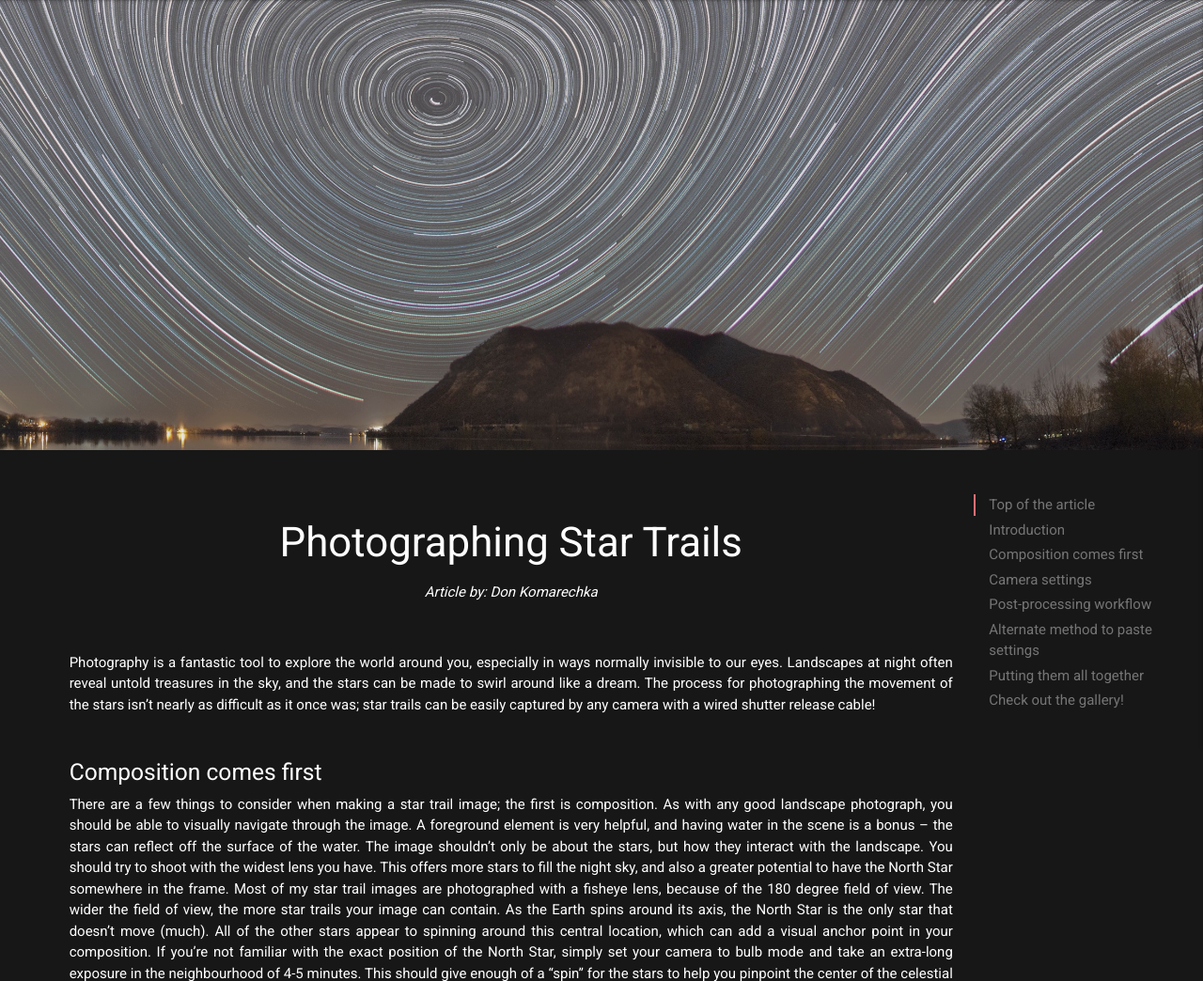
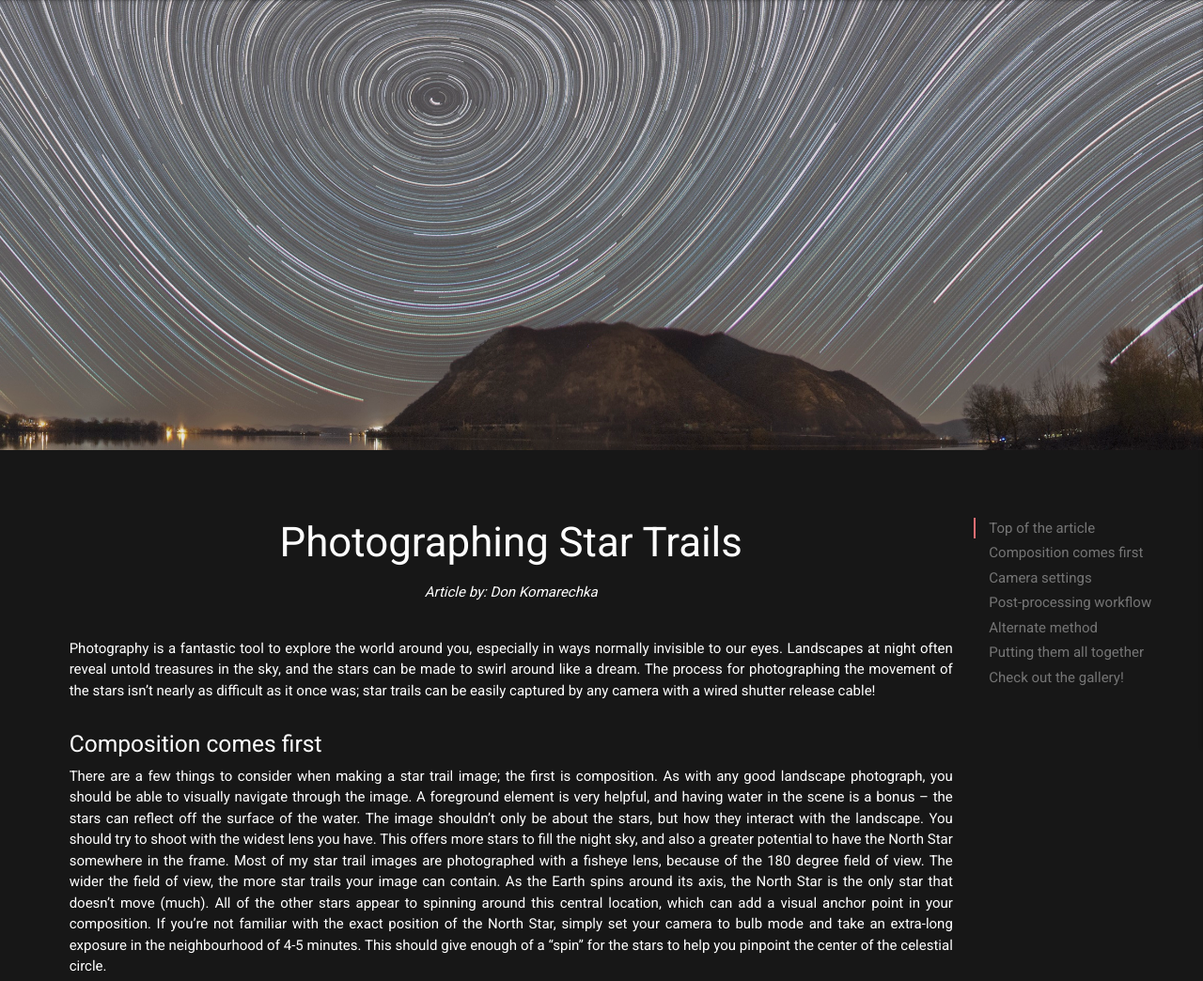
Before and after one commit to SuzanneNL/star-trail-photography, a Flask app: page / in a window 1280 px wide. Shown: the part 65-1109 px from the top of the page at 94% size. Run offline with Flask 2, Linux system fonts and the light colour scheme; some libraries are stand-ins or nearby versions.

Commit message:
Make scrollspy fit on smaller medium sized screens

```diff
--- a/static/css/style.css
+++ b/static/css/style.css
@@ -133,6 +133,12 @@ nav li a:hover {
     max-width: 80%;
     margin-top: 45px;
 }
+
+.table-of-contents {
+    bottom: 1px;
+    padding-bottom: 0px;
+}
+
 
 /* ---------------------------------------------------------------- END HOME */
 
--- a/templates/index.html
+++ b/templates/index.html
@@ -10,7 +10,7 @@
                 </div>
                 <br>
             </div>
-            <div id="introduction" class="section scrollspy">
+            <div>
                 <p>Photography is a fantastic tool to explore the world around you, especially in ways normally invisible to our eyes. Landscapes at night often reveal untold treasures in the sky, and the stars can be made to swirl around like a dream. The process for photographing the movement of the stars isn’t nearly as difficult as it once was; star trails can be easily captured by any camera with a wired shutter release cable!</p>
             </div>
             <div id="composition" class="section scrollspy">
@@ -69,11 +69,10 @@
         <div class="col hide-on-small-only m3 l2">
             <ul class="section table-of-contents fixed">
                 <li><a href="#title">Top of the article</a></li>
-                <li><a href="#introduction">Introduction</a></li>
                 <li><a href="#composition">Composition comes first</a></li>
                 <li><a href="#settings">Camera settings</a></li>
                 <li><a href="#post-processing">Post-processing workflow</a></li>
-                <li><a href="#alternate-method">Alternate method to paste settings</a></li>
+                <li><a href="#alternate-method">Alternate method</a></li>
                 <li><a href="#stacking">Putting them all together</a></li>
                 <li><a href="#gallery">Check out the gallery!</a></li>
             </ul>
```
